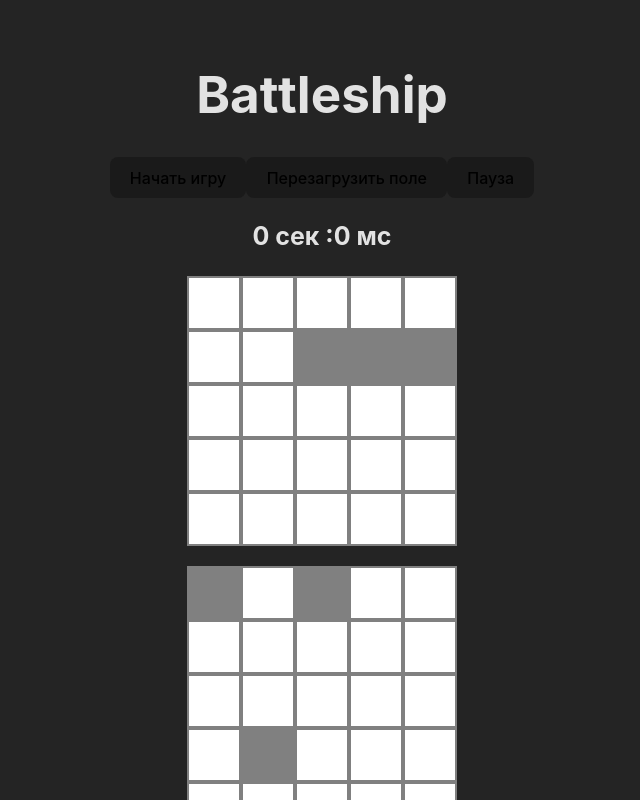
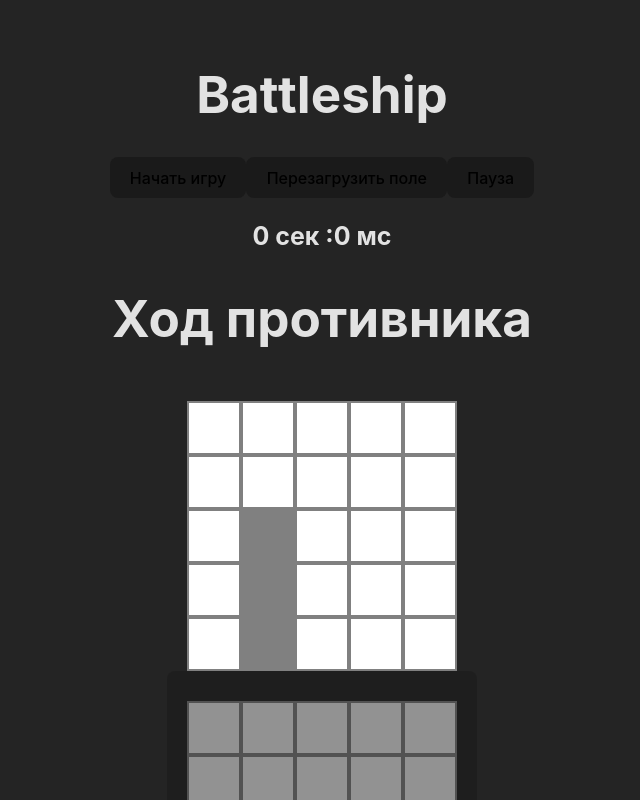
Before and after one commit to sad1k/battleship, a React (Vite) app in the folder battleship/: page / in a window 1280 px wide. Shown: the top 800 px of the page, without its empty margins (318-958 px from the left). Built offline with nearby package versions, Linux system fonts and the light colour scheme.

Commit message:
feat: make first version of battleship

```diff
--- a/battleship/src/App.tsx
+++ b/battleship/src/App.tsx
@@ -1,9 +1,9 @@
 import "./App.css";
 import { Button } from "./components/Button/Button";
 import styles from "./Battleship.module.css";
-import { useRef, useState } from "react";
+import { MouseEvent, useEffect, useRef, useState } from "react";
 import { Field } from "./components/Field/Field";
-import { EnemyField } from "./components/EnemyField/EnemyField";
+import { createField, getRandomIds } from "./utils/createField";
 
 const TIMEFORSTEP = 5000;
 
@@ -11,35 +11,131 @@ function App() {
   const [isStopped, setIsStopped] = useState(false);
   const [timeLeft, setTimeleft] = useState(0);
   const timerRef = useRef(-1);
+  const [myField, setMyField] = useState<number[][]>(() => createField());
+  const [enemyField, setEnemyField] = useState(() => createField());
+  const [disabled, setDisabled] = useState(true);
+  const [countToWin, setCountToWin] = useState(3);
+  const [countToLose, setCountToLose] = useState(3);
+  const startGame = () => {
+    setDisabled(false);
+    startTimer(TIMEFORSTEP, () => {
+      const [x, y] = getRandomIds(myField).split('-')
+      handleTimeExpired([+x, +y]);
+    });
+  };
 
-  const startTimer = (initialTime = TIMEFORSTEP) => {
+  const startTimer = (initialTime = TIMEFORSTEP, callback?: () => void) => {
     const startTime = Date.now();
     timerRef.current = setInterval(() => {
       const timePassed = Date.now() - startTime;
       if (timePassed > initialTime) {
+        clearInterval(timerRef.current);
         setTimeleft(0);
-        clearInterval(timerRef.current);
+        if (callback) callback();
+
       } else {
         setTimeleft(initialTime - timePassed);
       }
     }, 0);
   };
 
+  useEffect(() => {
+    return () => {
+      clearInterval(timerRef.current);
+    };
+  }, []);
+  const handleTimeExpired = (coordinats: [number, number]) => {
+    const [x, y] = coordinats;
+    const field = document.querySelectorAll(`div[id='${x}-${y}']`)[1];
+    console.log(field);
+    if (enemyField[y][x] === 1) {
+      setCountToWin((prev) => prev - 1);
+      field?.classList.add(styles.hitField);
+    } else {
+      field?.classList.add(styles.missField);
+    }
+    enemyField[x][y] = 3;
+    setDisabled(true);
+    handleClickBot();
+  };
+
   const stopTimer = () => {
     if (isStopped) {
-      startTimer(timeLeft);
+      startTimer(timeLeft, () => {
+        const x = Math.floor(Math.random() * 5);
+        const y = Math.floor(Math.random() * 5);
+        handleTimeExpired([x, y]);
+      });
     } else {
       clearInterval(timerRef.current);
     }
     setIsStopped((prev) => !prev);
   };
+  const handleClick = (e: React.MouseEvent<HTMLDivElement>) => {
+    const target = e.target as HTMLElement;
+    const [x, y]: string[] = target.id.split("-");
+
+    if (enemyField[+y][+x] === 1) {
+      setCountToWin((prev) => prev - 1);
+      target.classList.add(styles.hitField);
+    } else {
+      target.classList.add(styles.missField);
+    }
+    enemyField[+y][+x] = 3;
+    clearInterval(timerRef.current);
+    setDisabled(true);
+    handleClickBot();
+  };
+
+  const handleReset = () => {
+    clearInterval(timerRef.current)
+    setTimeleft(0)
+    setDisabled(true)
+    setMyField(() => createField())
+    console.log('123')
+  }
+
+  const handleClickBot = () => {
+    const randTime = Math.floor(Math.random() * TIMEFORSTEP);
+    startTimer(TIMEFORSTEP);
+    setTimeout(() => {
+      const [x, y] = getRandomIds(myField).split("-");
+      const field = document.getElementById(`${x}-${y}`);
+      if (myField[+y][+x] === 1) {
+        console.log("aboba");
+        setCountToLose((prev) => prev - 1);
+        field?.classList.add(styles.hitField);
+        myField[+y][+x] = 4;
+      } else {
+        myField[+y][+x] = 3;
+        field?.classList.add(styles.missField);
+      }
+      clearInterval(timerRef.current);
+      startTimer(TIMEFORSTEP, () => {
+        const x = Math.floor(Math.random() * 5);
+        const y = Math.floor(Math.random() * 5);
+        handleTimeExpired([x, y]);
+      });
+      setDisabled(false);
+    }, randTime);
+  };
+
+  if (countToWin === 0) {
+    clearInterval(timerRef.current);
+    return <h1>Ура победа</h1>;
+  }
+
+  if (countToLose === 0) {
+    clearInterval(timerRef.current);
+    return <h1>Ура проеб</h1>;
+  }
 
   return (
     <div className={styles.app}>
       <h1>Battleship</h1>
       <div className="buttonsPanel">
-        <Button onClick={() => startTimer()}>Начать игру</Button>
-        <Button>Перезагрузить поле</Button>
+        <Button onClick={() => startGame()}>Начать игру</Button>
+        <Button onClick={handleReset}>Перезагрузить поле</Button>
         <Button onClick={() => stopTimer()}>Пауза</Button>
       </div>
       <div className={styles.timer}>
@@ -47,8 +143,11 @@ function App() {
           timeLeft % 1000
         } мс`}</span>
       </div>
-      <Field />
-      <EnemyField />
+      <div>{disabled ? <h1>Ход противника</h1> : <h1>Твой ход</h1>}</div>
+      <Field field={myField} />
+      <button disabled={disabled} className={disabled ? styles.disabled : ""}>
+        <Field field={enemyField} onClick={handleClick} isEnemyField />
+      </button>
     </div>
   );
 }
--- a/battleship/src/Battleship.module.css
+++ b/battleship/src/Battleship.module.css
@@ -8,8 +8,31 @@
   align-items: center
 }
 
+.disabled{
+  opacity: 0.5;
+}
+
+
+div .hitField{
+  background-image: url(./assets/redx.png);
+  border: 2px solid gray;
+  background-size: contain;
+  height: 50px;
+  width: 50px;
+}
+
+div .missField{
+  background-color: aqua;
+}
 .enemyField:hover{
   border-color: greenyellow;
+}
+
+.enemyField{
+  background-color: white;
+  border: 2px solid gray;
+  height: 50px;
+  width: 50px;
 }
 
 .battleshipRow{
--- a/battleship/src/components/EnemyField/EnemyField.tsx
+++ b/battleship/src/components/EnemyField/EnemyField.tsx
@@ -1,8 +1,10 @@
+import { useState } from "react"
 import { Field } from "../Field/Field"
+import { createField } from "../../utils/createField"
+import styles from '../../Battleship.module.css'
 
-export const EnemyField = () => {
+// export const EnemyField = () => {
 
+//   return <Field field={field} isEnemyField />
 
-  return <Field isEnemyField />
-
-}
+// }
--- a/battleship/src/components/Field/Field.tsx
+++ b/battleship/src/components/Field/Field.tsx
@@ -1,39 +1,21 @@
-import { useEffect, useState } from "react";
+import { ReactHTMLElement, useEffect, useState } from "react";
 import styles from "../../Battleship.module.css"
+import { createField, makeEmptyField } from "../../utils/createField";
 
-export const Field = ({isEnemyField, ...props}: {isEnemyField?: boolean}) => {
-  const [grid, setGrid] = useState(Array.from({ length: 5 }, () =>
-    Array.from({ length: 5 }, () => 0)
-  ))
-
-  useEffect(() => {
-    createField()
-  }, [])
-
-  const createField = () => {
-    const field = structuredClone(grid)
-    const taken = new Set();
-    while (taken.size < 3) {
-      const x = Math.floor(Math.random() * 5);
-      const y = Math.floor(Math.random() * 5);
-      const id = `${x} ${y}`;
-      taken.add(id);
-      field[x][y] = 1;
-    }
-    setGrid(field)
-  };
+export const Field = ({isEnemyField, field, ...props}: {isEnemyField?: boolean, field: number[][]} & ReactHTMLElement<HTMLDivElement>) => {
+  const [grid, setGrid] = useState(field ? field : makeEmptyField())
 
   return (
     <div {...props} className={styles.battleship}>
         {grid.map((row, index1) => {
           return (
-            <div className={styles.battleshipRow}>
-              {row.map((field, index2) => {
-                return <div key={index1 + index2} className={(field ? styles.battleFieldMarked : styles.battleField) + (isEnemyField ? " " + styles.enemyField : "")}></div>
+            <div  className={styles.battleshipRow}>
+              {row.map((field, index2) => { //Заюзать библиотеку classnames
+                return <div id={`${index2}-${index1}`} className={(isEnemyField ? styles.enemyField : field === 1 ? styles.battleFieldMarked : field === 4 ? styles.hitField : styles.battleField)}></div>
               })}
             </div>
           )
         })}
-      </div>
+    </div>
   )
 }
--- /dev/null
+++ b/battleship/src/utils/createField.ts
@@ -0,0 +1,29 @@
+export const makeEmptyField = () => Array.from({ length: 5 }, () =>
+  Array.from({ length: 5 }, () => 0))
+
+
+export const createField = () => {
+  const grid = makeEmptyField()
+  const taken = new Set();
+  while (taken.size < 3) {
+    const x = Math.floor(Math.random() * 5);
+    const y = Math.floor(Math.random() * 5);
+    const id = `${x} ${y}`;
+    taken.add(id);
+    grid[y][x] = 1;
+  }
+  return grid
+};
+
+
+export const getRandomIds = (field: number[][]): string => {
+  const emptyFields: string[] = []
+  for(let i = 0; i < field.length; i++){
+    for(let j = 0; j < field[0].length; j++){
+      if(field[i][j] !== 3){
+        emptyFields.push(`${j}-${i}`)
+      }
+    }
+  }
+  return emptyFields[Math.floor(Math.random() * emptyFields.length)]
+}
```
Also changed, not shown: package.json (added, +12 -0 lines), battleship/src/assets/redx.png (added), battleship/src/components/Cell/Cell.tsx (added).
